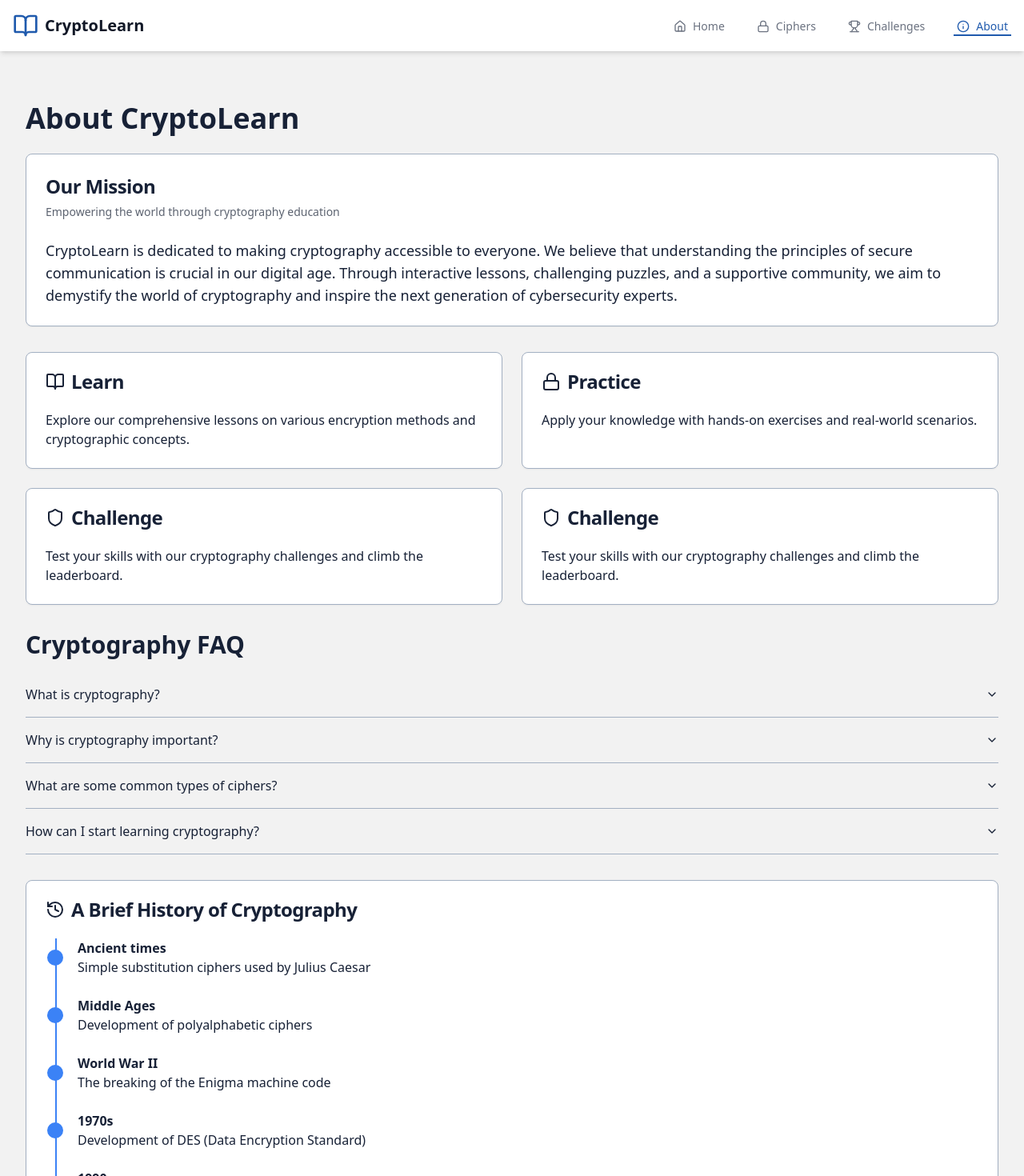
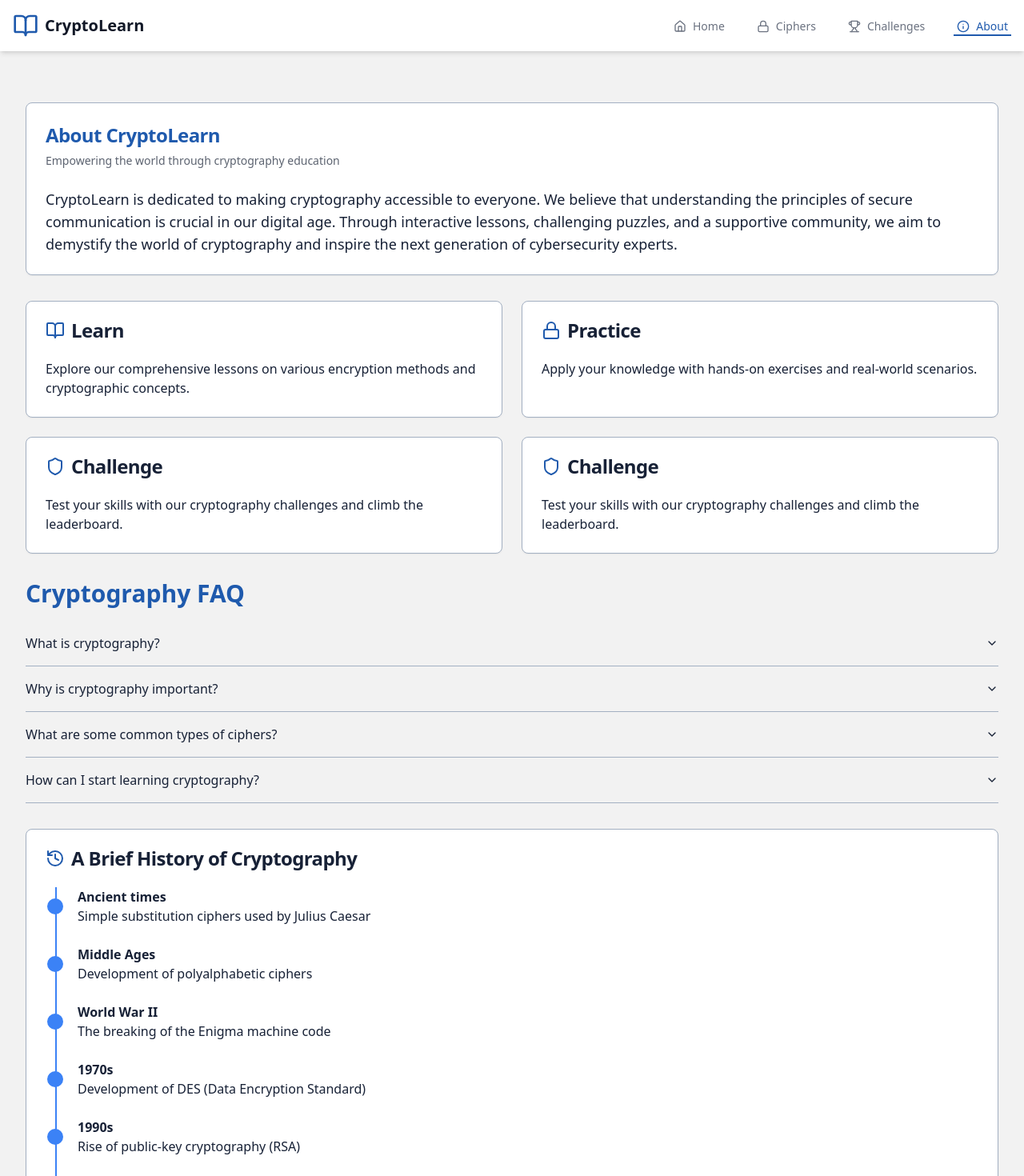
Before and after one commit to oocim/CryptoLearn, a React (Vite) app in the folder REACT-FULLSTACK/client/: page /about in a window 1280 px wide. Shown: the top 1470 px of the page at 80% size. Built offline with nearby package versions, Linux system fonts and the light colour scheme.

Commit message:
color changed

```diff
--- a/REACT-FULLSTACK/client/src/components/About.tsx
+++ b/REACT-FULLSTACK/client/src/components/About.tsx
@@ -9,11 +9,9 @@ import { Avatar, AvatarFallback, AvatarImage } from "./ui/avatar"
 export default function About() {
   return (
     <div className="container mx-auto px-4 py-8">
-      <h1 className="text-4xl font-bold mb-6">About CryptoLearn</h1>
-
       <Card className="mb-8">
         <CardHeader>
-          <CardTitle className="text-2xl">Our Mission</CardTitle>
+          <CardTitle className="text-2xl text-primary">About CryptoLearn</CardTitle>
           <CardDescription>Empowering the world through cryptography education</CardDescription>
         </CardHeader>
         <CardContent>
@@ -30,7 +28,7 @@ export default function About() {
         <Card>
           <CardHeader>
             <CardTitle className="flex items-center">
-              <BookOpen className="mr-2" />
+              <BookOpen className="mr-2 text-primary" />
               Learn
             </CardTitle>
           </CardHeader>
@@ -41,7 +39,7 @@ export default function About() {
         <Card>
           <CardHeader>
             <CardTitle className="flex items-center">
-              <Lock className="mr-2" />
+              <Lock className="mr-2 text-primary" />
               Practice
             </CardTitle>
           </CardHeader>
@@ -52,7 +50,7 @@ export default function About() {
         <Card>
           <CardHeader>
             <CardTitle className="flex items-center">
-              <Shield className="mr-2" />
+              <Shield className="mr-2 text-primary" />
               Challenge
             </CardTitle>
           </CardHeader>
@@ -63,7 +61,7 @@ export default function About() {
         <Card>
           <CardHeader>
             <CardTitle className="flex items-center">
-              <Shield className="mr-2" />
+              <Shield className="mr-2 text-primary" />
               Challenge
             </CardTitle>
           </CardHeader>
@@ -73,7 +71,7 @@ export default function About() {
         </Card>
       </div>
 
-      <h2 className="text-3xl font-semibold mb-4">Cryptography FAQ</h2>
+      <h2 className="text-3xl font-semibold mb-4 text-primary">Cryptography FAQ</h2>
       <Accordion type="single" collapsible className="mb-8">
         <AccordionItem value="item-1">
           <AccordionTrigger>What is cryptography?</AccordionTrigger>
@@ -109,7 +107,7 @@ export default function About() {
       <Card className="mb-8">
   <CardHeader>
     <CardTitle className="flex items-center">
-      <History className="mr-2" />
+      <History className="mr-2 text-primary" />
       A Brief History of Cryptography
     </CardTitle>
   </CardHeader>
@@ -182,7 +180,7 @@ export default function About() {
 </Card>
 
 
-      <h2 className="text-3xl font-semibold mb-4">Meet the Developers</h2>
+      <h2 className="text-3xl font-semibold mb-4 text-primary">Meet the Developers</h2>
       <div className="grid md:grid-cols-3 gap-6 mb-8">
         <Card>
           <CardHeader>
--- a/REACT-FULLSTACK/client/src/components/Auth/Login.tsx
+++ b/REACT-FULLSTACK/client/src/components/Auth/Login.tsx
@@ -18,7 +18,7 @@ const Login = ({ onLogin }: { onLogin: (username: string, password: string) => v
     <Card className="w-[350px]">
       <CardHeader>
         <CardTitle className="flex items-center">
-          <LogIn className="mr-2" />
+          <LogIn className="mr-2 text-primary" />
           Log In
         </CardTitle>
         <CardDescription>Log in to access challenges</CardDescription>
--- a/REACT-FULLSTACK/client/src/components/Auth/SignUp.tsx
+++ b/REACT-FULLSTACK/client/src/components/Auth/SignUp.tsx
@@ -58,7 +58,7 @@ const SignUp = ({ onSignUp }: { onSignUp: (username: string, email: string, pass
     <Card className="w-[350px]">
       <CardHeader>
         <CardTitle className="flex items-center">
-          <UserPlus className="mr-2" />
+          <UserPlus className="mr-2text-primary" />
           Sign Up
         </CardTitle>
         <CardDescription>Create an account to start solving challenges</CardDescription>
--- a/REACT-FULLSTACK/client/src/components/Challenges.tsx
+++ b/REACT-FULLSTACK/client/src/components/Challenges.tsx
@@ -363,7 +363,7 @@ export default function Challenges() {
   return (
     <div className="space-y-6">
       <div className="flex justify-between items-center">
-        <h1 className="text-3xl font-bold">Cryptography Challenges</h1>
+        <h1 className="text-3xl font-bold text-primary">Cryptography Challenges</h1>
         <div>
           <Button variant="outline" onClick={() => setShowLeaderboard(!showLeaderboard)} className="mr-2">
             {showLeaderboard ? 'Hide Leaderboard' : 'Show Leaderboard'}
--- a/REACT-FULLSTACK/client/src/components/Ciphers.tsx
+++ b/REACT-FULLSTACK/client/src/components/Ciphers.tsx
@@ -37,7 +37,7 @@ export default function Ciphers() {
 
   return (
     <div className="space-y-6">
-      <h1 className="text-3xl font-bold text-center">Cipher Library</h1>
+      <h1 className="text-3xl font-bold text-center text-primary">Cipher Library</h1>
       <p className="text-xl text-center text-muted-foreground">Explore our collection of classical ciphers and learn how they work.</p>
 
       <Tabs defaultValue="caesar-cipher">
--- a/REACT-FULLSTACK/client/src/components/CiphersTabContent/CeasarCipher.tsx
+++ b/REACT-FULLSTACK/client/src/components/CiphersTabContent/CeasarCipher.tsx
@@ -144,7 +144,7 @@ const CaesarCipherTab = () => {
                   </div>
                 </div>
 
-            <div className="bg-green-50 p-4 rounded-md">
+            <div className="bg-blue-50 p-4 rounded-md">
                 <h3 className="font-semibold mb-2">Decryption:</h3>
                 <p>Each letter in the ciphertext is shifted 3 times backward.</p>
                 <div className="font-mono mt-2">
--- a/REACT-FULLSTACK/client/src/components/CiphersTabContent/VigenèreCipher.tsx
+++ b/REACT-FULLSTACK/client/src/components/CiphersTabContent/VigenèreCipher.tsx
@@ -153,7 +153,7 @@ const VigenereCipherTab = () => {
                   </div>
                 </div>
 
-                <div className="bg-green-50 p-4 rounded-md">
+                <div className="bg-blue-50 p-4 rounded-md">
                   <h3 className="font-semibold mb-2">Decryption:</h3>
                   <p>Each letter in the ciphertext is shifted backward using the same keyword pattern.</p>
                   <div className="font-mono mt-2">
--- a/REACT-FULLSTACK/client/src/components/ui/tabs.tsx
+++ b/REACT-FULLSTACK/client/src/components/ui/tabs.tsx
@@ -27,7 +27,7 @@ const TabsTrigger = React.forwardRef<
   <TabsPrimitive.Trigger
     ref={ref}
     className={cn(
-      "inline-flex items-center justify-center whitespace-nowrap rounded-sm px-3 py-1.5 text-sm font-medium ring-offset-background transition-all focus-visible:outline-none focus-visible:ring-2 focus-visible:ring-ring focus-visible:ring-offset-2 disabled:pointer-events-none disabled:opacity-50 data-[state=active]:bg-background data-[state=active]:text-foreground data-[state=active]:shadow-sm",
+      "inline-flex items-center justify-center whitespace-nowrap rounded-sm  px-3 py-1.5 text-sm font-medium ring-offset-background transition-all focus-visible:outline-none focus-visible:ring-2 focus-visible:ring-ring focus-visible:ring-offset-2 disabled:pointer-events-none disabled:opacity-50 data-[state=active]:bg-background data-[state=active]:text-foreground data-[state=active]:shadow-sm",
       className
     )}
     {...props}
```
Also changed, not shown: REACT-FULLSTACK/client/src/components/Home.tsx (+8 -5 lines).
